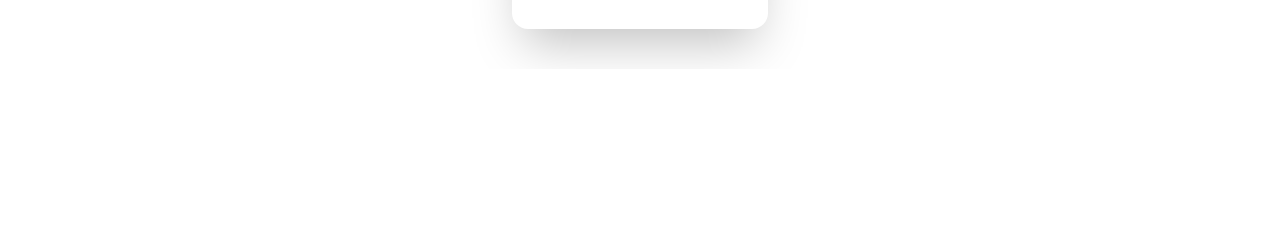
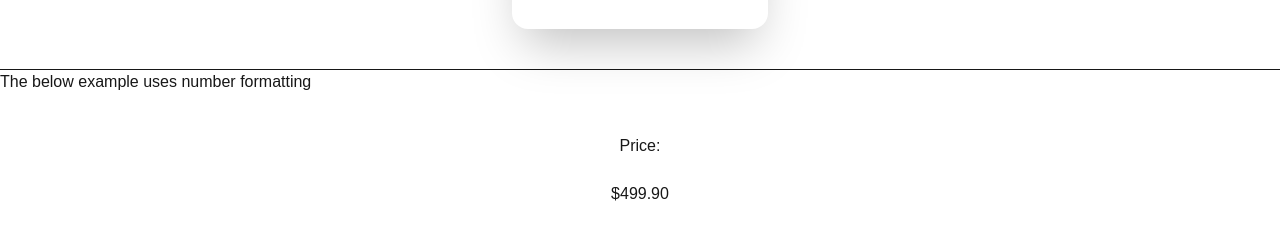
Before and after one commit to begarland/i18n-example, a Next.js app: page /translate-helpers in a window 1280 px wide. Shown: the part 1093-1337 px from the top of the page. Before the commit the page ends 1162 px from the top, so only its background shows below. Built offline with nearby package versions, Linux system fonts and the light colour scheme; no server answers.

Commit message:
add number example

```diff
--- a/app/translate-helpers/page.tsx
+++ b/app/translate-helpers/page.tsx
@@ -1,5 +1,6 @@
 import ExampleTranslationUsingRichText from "@/components/ExampleTranslationsUsingRichText"
 import ExampleTranslationUsingArgument from "@/components/ExampleTranslationUsingArgument"
+import ExampleTranslationUsingNumberFormatting from "@/components/ExampleTranslationUsingNumberFormatting"
 import ExampleTranslationUsingPluralization from "@/components/ExampleTranslationUsingPluralization"
 import ExampleTranslationUsingSelect from "@/components/ExampleTranslationUsingSelect"
 import { useTranslations } from "next-intl"
@@ -24,6 +25,10 @@ const Page = () => {
             <p>{t("select")}</p>
             <ExampleTranslationUsingSelect />
         </div>
+        <div>
+            <p>{t("number")}</p>
+            <ExampleTranslationUsingNumberFormatting />
+        </div>
 
       </div>
 
--- /dev/null
+++ b/components/ExampleTranslationUsingNumberFormatting.tsx
@@ -0,0 +1,14 @@
+import { useFormatter, useTranslations } from "next-intl"
+
+const ExampleTranslationUsingNumberFormatting = () => {
+    const t = useTranslations()
+    const format = useFormatter()
+    return (
+      <div className="border-b flex flex-col items-center justify-center p-10 space-y-6">
+        <p className="bold">{t('Price')}:</p>
+        <p>{format.number(499.9, {style: 'currency', currency: 'USD'})}</p>
+      </div>
+    )
+}
+
+export default ExampleTranslationUsingNumberFormatting
--- a/components/ExampleTranslationUsingSelect.tsx
+++ b/components/ExampleTranslationUsingSelect.tsx
@@ -17,7 +17,7 @@ const ExampleTranslationUsingSelect = () => {
   ];
 
   return (
-    <div className="flex flex-col items-center justify-center p-10 space-y-6">
+    <div className="border-b flex flex-col items-center justify-center p-10 space-y-6">
       <div className="text-center">
         <select
           id="color-select"
--- a/messages/en-US.d.json.ts
+++ b/messages/en-US.d.json.ts
@@ -23,8 +23,10 @@ declare const messages: {
     "argument": "The below example uses an argument",
     "pluralization": "The below example demonstrates pluralization",
     "rich": "The below example uses rich text",
-    "select": "The below example uses the \"select\" keyword"
+    "select": "The below example uses the \"select\" keyword",
+    "number": "The below example uses number formatting"
   },
-  "setDisplayName": "Set Display Name"
+  "setDisplayName": "Set Display Name",
+  "Price": "Price"
 };
 export default messages;
--- a/messages/en-US.json
+++ b/messages/en-US.json
@@ -20,7 +20,9 @@
     "argument": "The below example uses an argument",
     "pluralization": "The below example demonstrates pluralization",
     "rich": "The below example uses rich text",
-    "select": "The below example uses the \"select\" keyword"
+    "select": "The below example uses the \"select\" keyword",
+    "number": "The below example uses number formatting"
   },
-  "setDisplayName": "Set Display Name"
+  "setDisplayName": "Set Display Name",
+  "Price": "Price"
 }
--- a/messages/fr-CA.json
+++ b/messages/fr-CA.json
@@ -20,7 +20,9 @@
     "argument": "L'exemple ci-dessous utilise un argument",
     "pluralization": "L'exemple ci-dessous démontre la pluralisation",
     "rich": "L'exemple ci-dessous utilise du texte enrichi",
-    "select": "L'exemple ci-dessous utilise le mot-clé \"select\""
+    "select": "L'exemple ci-dessous utilise le mot-clé \"select\"",
+    "number": "L'exemple ci-dessous utilise le formatage des nombres"
   },
-  "setDisplayName": "\nDéfinir le nom d'affichage"
+  "setDisplayName": "\nDéfinir le nom d'affichage",
+  "Price": "Prix"
 }
```
